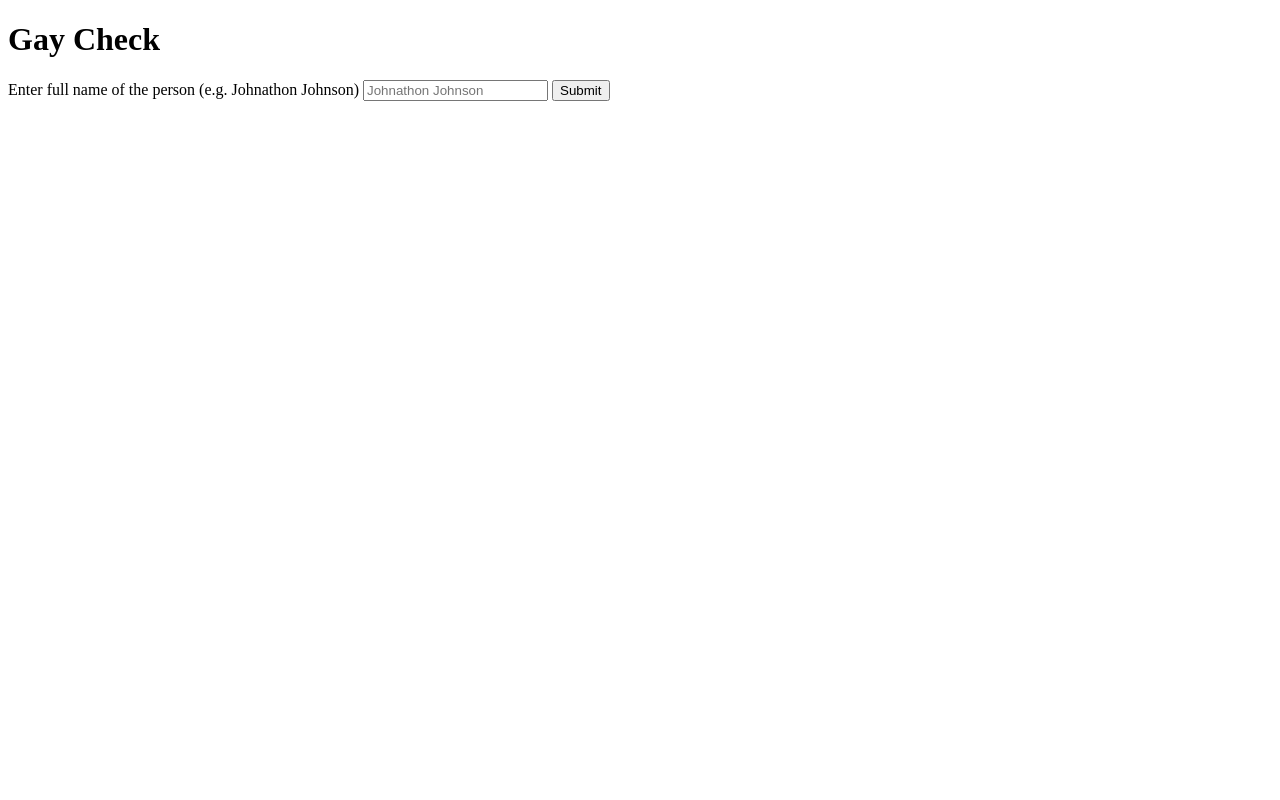
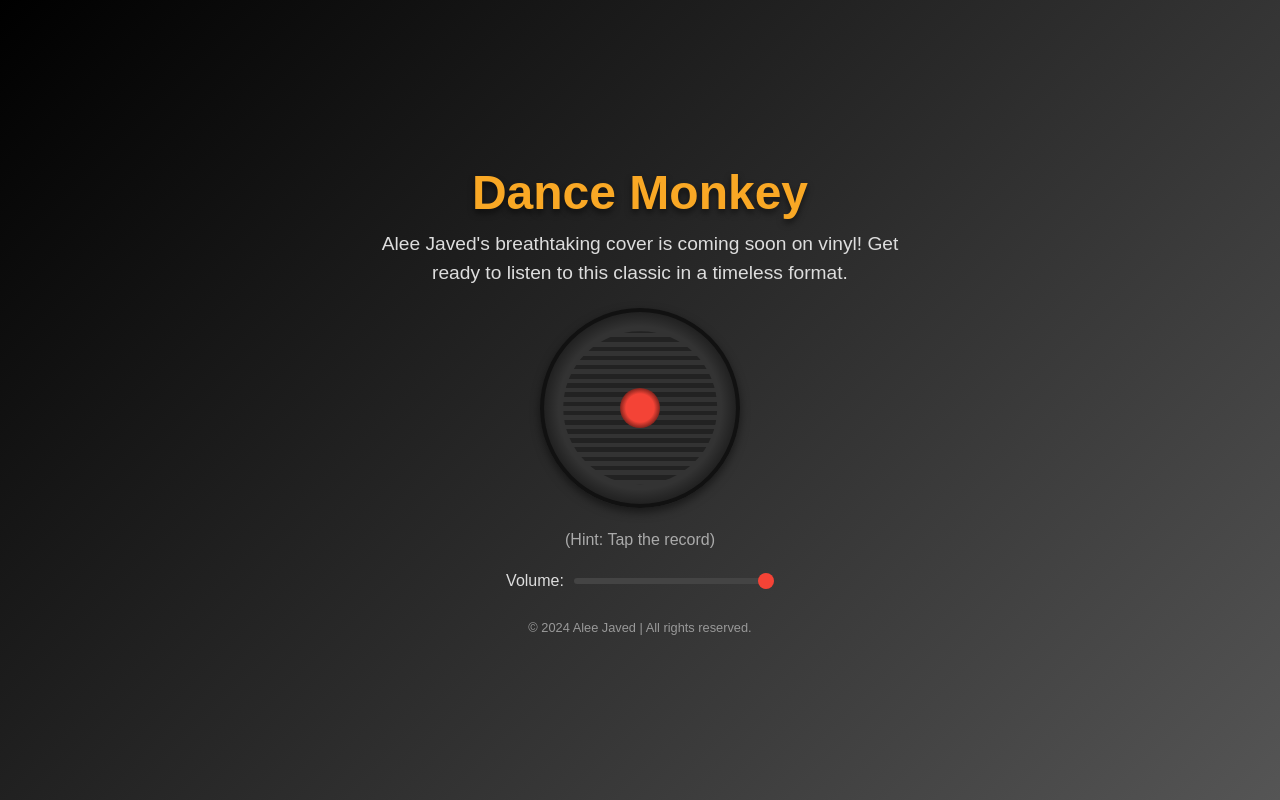
Before and after one commit to ArjanDeo/arjandeo.github.io, a plain HTML site: page index.html in a window 1280 px wide. Drawn offline with Linux system fonts and the light colour scheme.

Commit message:
Update index.html

```diff
--- a/index.html
+++ b/index.html
@@ -1,57 +1,172 @@
 <!DOCTYPE html>
-<html>
+<html lang="en">
 <head>
-    <meta charset='utf-8'>
-    <meta http-equiv='X-UA-Compatible' content='IE=edge'>
-    <title>Gay Check</title>
-    <meta name='viewport' content='width=device-width, initial-scale=1'>
-    <link rel='stylesheet' type='text/css' media='screen' href='main.css'>
-    <script src='main.js'></script>
-</head>
+    <meta charset="UTF-8">
+    <meta name="viewport" content="width=device-width, initial-scale=1.0">
+    <meta name="description" content="Alee Javed's Cover of Dance Monkey - Coming Soon on Vinyl!">
+    <title>Coming Soon | Dance Monkey - Alee Javed</title>
     <style>
-    @keyframes rainbow {
-  12.5% {
-    color: #FF0000;
+        * {
+            margin: 0;
+            padding: 0;
+            box-sizing: border-box;
         }
-  25% {
-    color: #FFA500;
+        body {
+            font-family: Arial, sans-serif;
+            background: linear-gradient(135deg, #000, #555);
+            color: #fff;
+            display: flex;
+            justify-content: center;
+            align-items: center;
+            height: 100vh;
+            text-align: center;
+            overflow: hidden;
         }
-  37.5% {
-    color: #FFFF00;
+        .container {
+            max-width: 600px;
+            padding: 20px;
         }
-  50% {
-    color: #7FFF00;
+        h1 {
+            font-size: 3rem;
+            margin-bottom: 10px;
+            color: #f9a825;
+            text-shadow: 0 4px 6px rgba(0, 0, 0, 0.5);
         }
-  62.5% {
-    color: #00FFFF;
+        p {
+            font-size: 1.2rem;
+            margin-bottom: 20px;
+            line-height: 1.5;
+            color: #ddd;
         }
-  75% {
-    color: #0000FF;
+        .hint {
+            font-size: 1rem;
+            color: #aaa;
+            margin-top: 10px;
         }
-  87.5% {
-    color: #9932CC;
+        .vinyl {
+            margin: 20px auto;
+            width: 200px;
+            height: 200px;
+            background: radial-gradient(circle, #333 60%, #000 90%);
+            border: 4px solid #111;
+            border-radius: 50%;
+            box-shadow: 0 4px 10px rgba(0, 0, 0, 0.5);
+            cursor: pointer;
+            position: relative;
         }
-  100% {
-    color: #FF1493;
+        .vinyl::before {
+            content: '';
+            position: absolute;
+            top: 50%;
+            left: 50%;
+            transform: translate(-50%, -50%);
+            width: 80%;
+            height: 80%;
+            background: repeating-linear-gradient(
+                0deg,
+                transparent 0%,
+                transparent 3%,
+                #222 3%,
+                #222 6%
+            );
+            border-radius: 50%;
+        }
+        .vinyl::after {
+            content: '';
+            position: absolute;
+            top: 50%;
+            left: 50%;
+            transform: translate(-50%, -50%);
+            width: 40px;
+            height: 40px;
+            background: radial-gradient(circle, #f44336 50%, #000 95%);
+            border-radius: 50%;
+        }
+        .vinyl.pulse {
+            animation: spin 3s linear infinite;
+        }
+        .volume-control {
+            margin: 20px auto;
+            display: flex;
+            align-items: center;
+            justify-content: center;
+            gap: 10px;
+        }
+        .volume-label {
+            color: #ddd;
+            font-size: 1rem;
+        }
+        .volume-slider {
+            width: 200px;
+            -webkit-appearance: none;
+            appearance: none;
+            height: 6px;
+            background: #444;
+            border-radius: 3px;
+            outline: none;
+        }
+        .volume-slider::-webkit-slider-thumb {
+            -webkit-appearance: none;
+            appearance: none;
+            width: 16px;
+            height: 16px;
+            background: #f44336;
+            border-radius: 50%;
+            cursor: pointer;
+        }
+        footer {
+            margin-top: 30px;
+            font-size: 0.8rem;
+            color: #999;
+        }
+
+        @keyframes spin {
+            from {
+                transform: rotate(0deg);
+            }
+            to {
+                transform: rotate(360deg);
             }
         }
+    </style>
+</head>
+<body>
+    <div class="container">
+        <h1>Dance Monkey</h1>
+        <p>Alee Javed's breathtaking cover is coming soon on vinyl! Get ready to listen to this classic in a timeless format.</p>
+        <div class="vinyl" id="vinyl"></div>
+        <p class="hint">(Hint: Tap the record)</p>
+        <div class="volume-control">
+            <span class="volume-label">Volume:</span>
+            <input type="range" class="volume-slider" id="volume" min="0" max="1" step="0.1" value="1">
+        </div>
+        <footer>
+            © 2024 Alee Javed | All rights reserved.
+        </footer>
+    </div>
+    <audio id="audio" src="alee_javed-dancemonkey.mp3"></audio>
+    <script>
+        const vinyl = document.getElementById('vinyl');
+        const audio = document.getElementById('audio');
+        const volumeSlider = document.getElementById('volume');
 
-    .rainbow-text {
-      font-size: 3em; /* Change this value to adjust the text size */
-      animation: rainbow 5s infinite linear;
+        vinyl.addEventListener('click', () => {
+            if (audio.paused) {
+                audio.play();
+                vinyl.classList.add('pulse');
+            } else {
+                audio.pause();
+                vinyl.classList.remove('pulse');
             }
-  </style>
-<body>
-    <h1>Gay Check</h1>
+        });
 
-    <label for="inputName">Enter full name of the person (e.g. Johnathon Johnson)</label>
-    <input type="text" placeholder="Johnathon Johnson" id="inputName">
-    <button onclick="checkGayness()">Submit</button>
+        volumeSlider.addEventListener('input', (event) => {
+            audio.volume = event.target.value;
+        });
 
-    <div id="identityDiv" style="display: none;">
-        <h1 class="rainbow-text">
-            GAYLORD
-        </h1>
-    </div>
+        audio.addEventListener('ended', () => {
+            vinyl.classList.remove('pulse');
+        });
+    </script>
 </body>
 </html>
```
Lines whose indentation alone changed are shown as unchanged.
